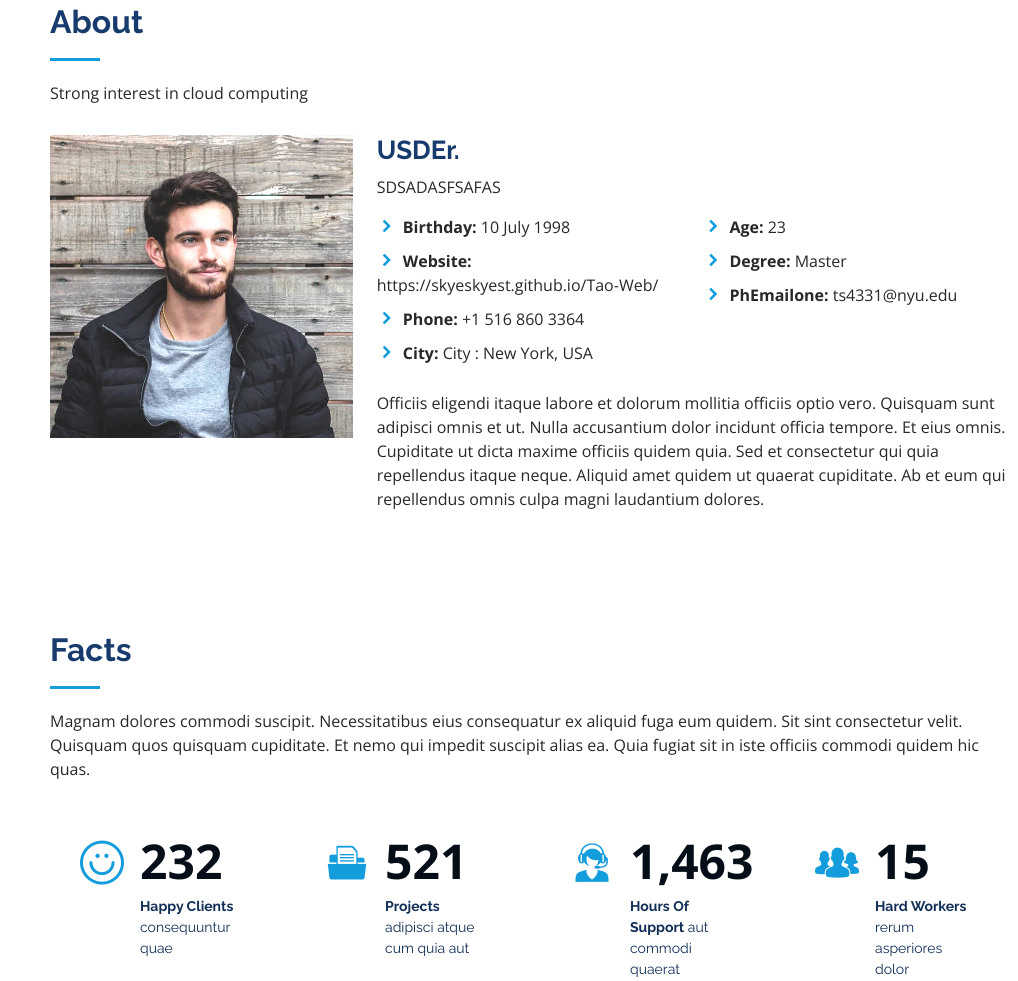
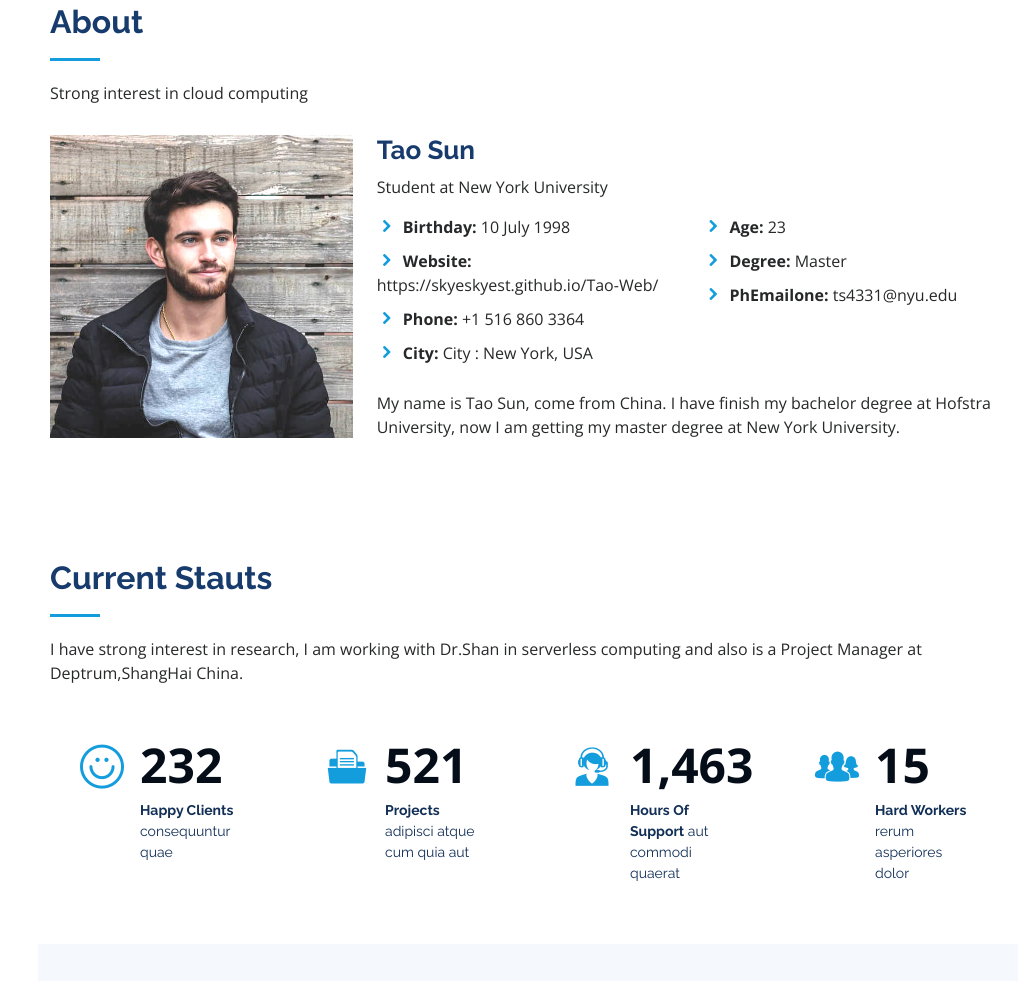
Before and after one commit to skyeskyest/Tao-Web, a plain HTML site: page index.html in a window 1280 px wide. Shown: the part 857-1838 px from the top of the page, without its empty margins (262-1280 px from the left). Drawn offline with nearby package versions, Linux system fonts and the light colour scheme.

Commit message:
Update index.html
fourth update

```diff
--- a/index.html
+++ b/index.html
@@ -96,9 +96,9 @@
             <img src="assets/img/profile-img.jpg" class="img-fluid" alt="">
           </div>
           <div class="col-lg-8 pt-4 pt-lg-0 content" data-aos="fade-left">
-            <h3>USDEr.</h3>
+            <h3>Tao Sun</h3>
             <p class="font-italic">
-              SDSADASFSAFAS
+              Student at New York University
             </p>
             <div class="row">
               <div class="col-lg-6">
@@ -118,8 +118,7 @@
               </div>
             </div>
             <p>
-              Officiis eligendi itaque labore et dolorum mollitia officiis optio vero. Quisquam sunt adipisci omnis et ut. Nulla accusantium dolor incidunt officia tempore. Et eius omnis.
-              Cupiditate ut dicta maxime officiis quidem quia. Sed et consectetur qui quia repellendus itaque neque. Aliquid amet quidem ut quaerat cupiditate. Ab et eum qui repellendus omnis culpa magni laudantium dolores.
+              My name is Tao Sun, come from China. I have finish my bachelor degree at Hofstra University, now I am getting my master degree at New York University.
             </p>
           </div>
         </div>
@@ -132,8 +131,8 @@
       <div class="container">
 
         <div class="section-title">
-          <h2>Facts</h2>
-          <p>Magnam dolores commodi suscipit. Necessitatibus eius consequatur ex aliquid fuga eum quidem. Sit sint consectetur velit. Quisquam quos quisquam cupiditate. Et nemo qui impedit suscipit alias ea. Quia fugiat sit in iste officiis commodi quidem hic quas.</p>
+          <h2>Current Stauts</h2>
+          <p>I have strong interest in research, I am working with Dr.Shan in serverless computing and also is a Project Manager at Deptrum,ShangHai China.</p>
         </div>
 
         <div class="row no-gutters">
```
